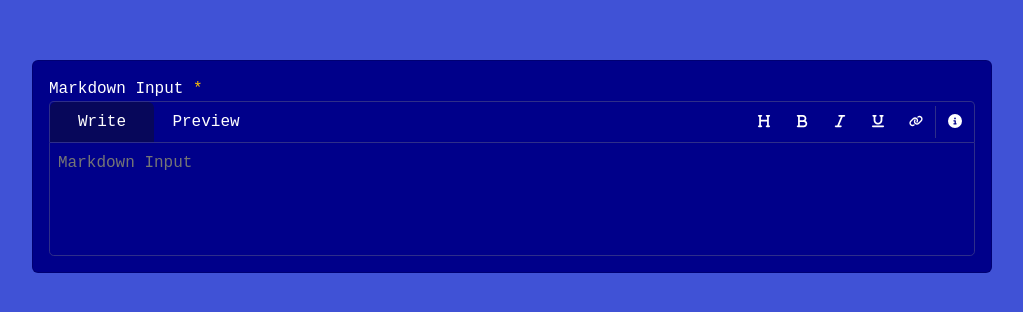
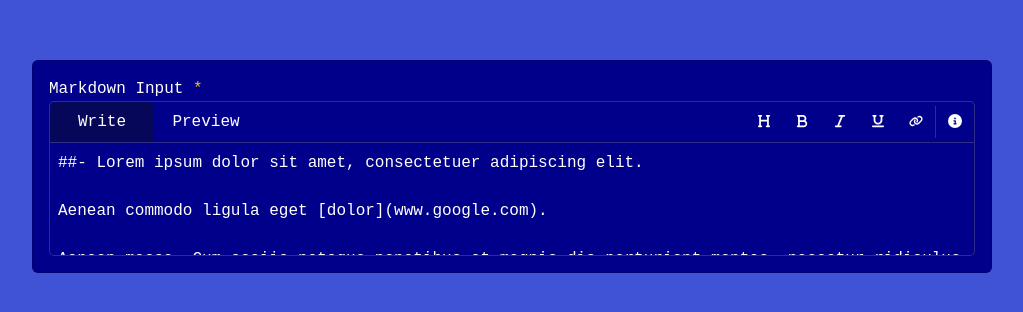
Before and after one commit to KARAM-06Z/markdown-input, a Vue app: page / in a window 1280 px wide. Shown: the part 234-546 px from the top of the page, without its empty margins (128-1151 px from the left). Built offline with nearby package versions, Linux system fonts and the light colour scheme.

Commit message:
feat: use dummy test model

```diff
--- a/src/components/markdown-input/index.vue
+++ b/src/components/markdown-input/index.vue
@@ -21,6 +21,7 @@
 </template>
 
 <script lang="ts" setup>
+import { TestModel } from "./model"
 import { MarkdownInputActiveTab } from "./meta"
 import { defineAsyncComponent, ref, type Ref } from "vue"
 import { props as markdownProps, getHighlightedTextIdx, updateHighlightedText, useMarkdownParse } from "./def"
@@ -28,7 +29,7 @@ import type { TMarkdownMark } from "./meta"
 
 defineProps(markdownProps)
 const activeTab = ref(MarkdownInputActiveTab.Write),
-  model = ref(""),
+  model = ref(TestModel),
   textareaRef = ref() as Ref<HTMLTextAreaElement>
 
 const mark = async (type: TMarkdownMark /**, customLinkData?: any*/) => {
--- /dev/null
+++ b/src/components/markdown-input/model.ts
@@ -0,0 +1,9 @@
+export const TestModel = `##- Lorem ipsum dolor sit amet, consectetuer adipiscing elit.
+
+Aenean commodo ligula eget [dolor](www.google.com).
+
+Aenean massa. Cum sociis natoque penatibus et magnis dis parturient montes, nascetur ridiculus mus. Donec quam felis, ultricies nec, pellentesque eu, pretium quis, sem. Nulla consequat massa quis enim. Donec pede justo, fringilla vel, aliquet nec, vulputate eget, arcu. In enim justo, rhoncus ut, imperdiet a, venenatis vitae, justo. Nullam dictum felis eu pede mollis pretium. Integer tincidunt. Cras dapibus.
+
+Vivamus elementum semper nisi. Aenean vulputate eleifend tellus. Aenean leo ligula, porttitor eu, consequat vitae, eleifend ac, enim. Aliquam lorem ante, dapibus in, viverra quis, feugiat a, tellus. Phasellus viverra nulla ut metus varius laoreet. Quisque rutrum. Aenean imperdiet. Etiam ultricies nisi vel augue. Curabitur ullamcorper ultricies nisi. Nam eget dui. Etiam rhoncus. Maecenas tempus, tellus eget condimentum rhoncus, sem quam semper libero, sit amet adipiscing sem neque sed ipsum. Nam quam nunc, blandit vel, luctus pulvinar, hendrerit id, lorem. Maecenas nec odio et ante tincidunt tempus. Donec vitae sapien ut libero venenatis faucibus. Nullam quis ante. Etiam sit amet orci eget eros faucibus tincidunt.
+
+Duis leo. Sed fringilla mauris sit amet nibh. Donec sodales sagittis magna. Sed consequat, leo eget bibendum sodales, augue velit cursus nunc.`
```
